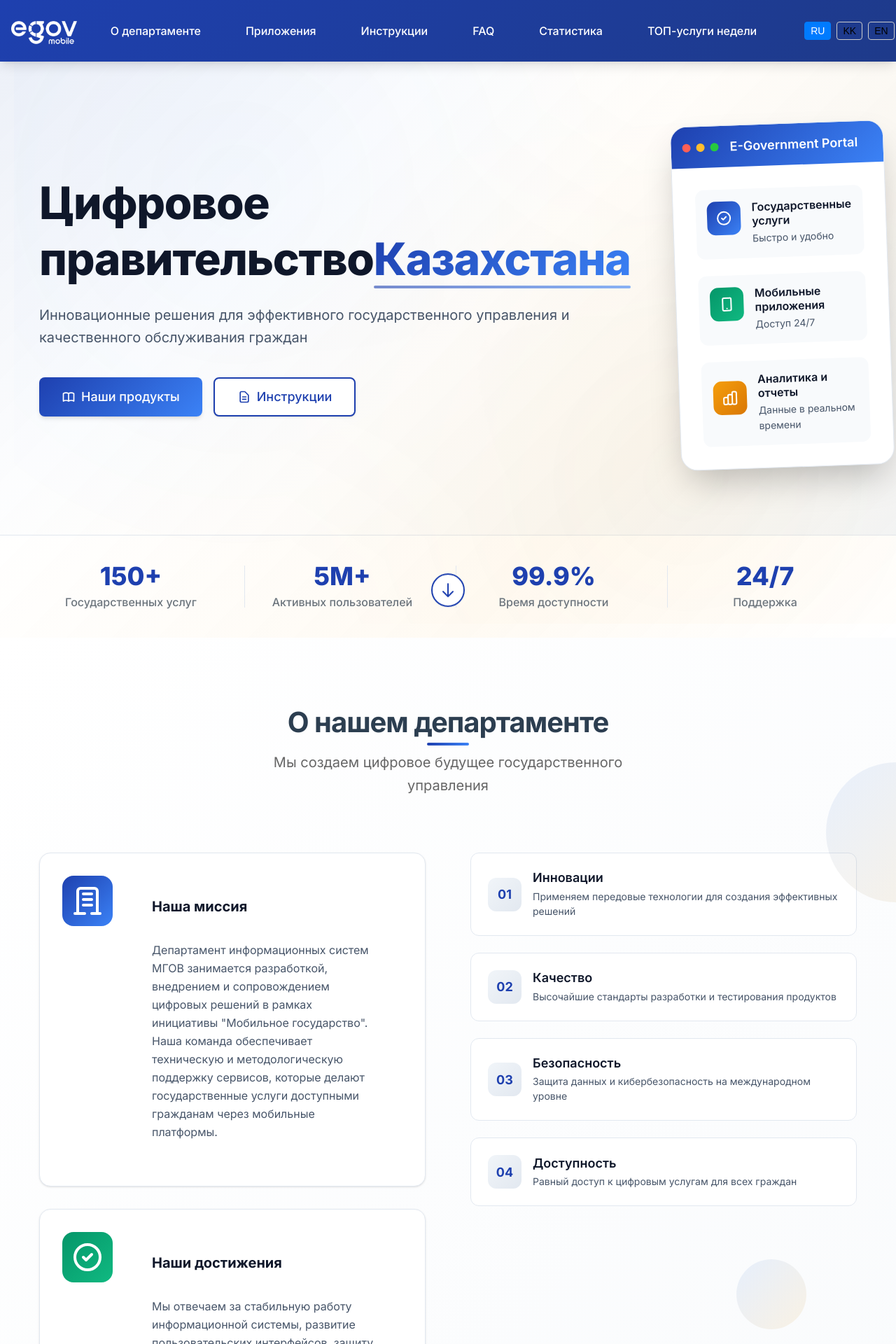
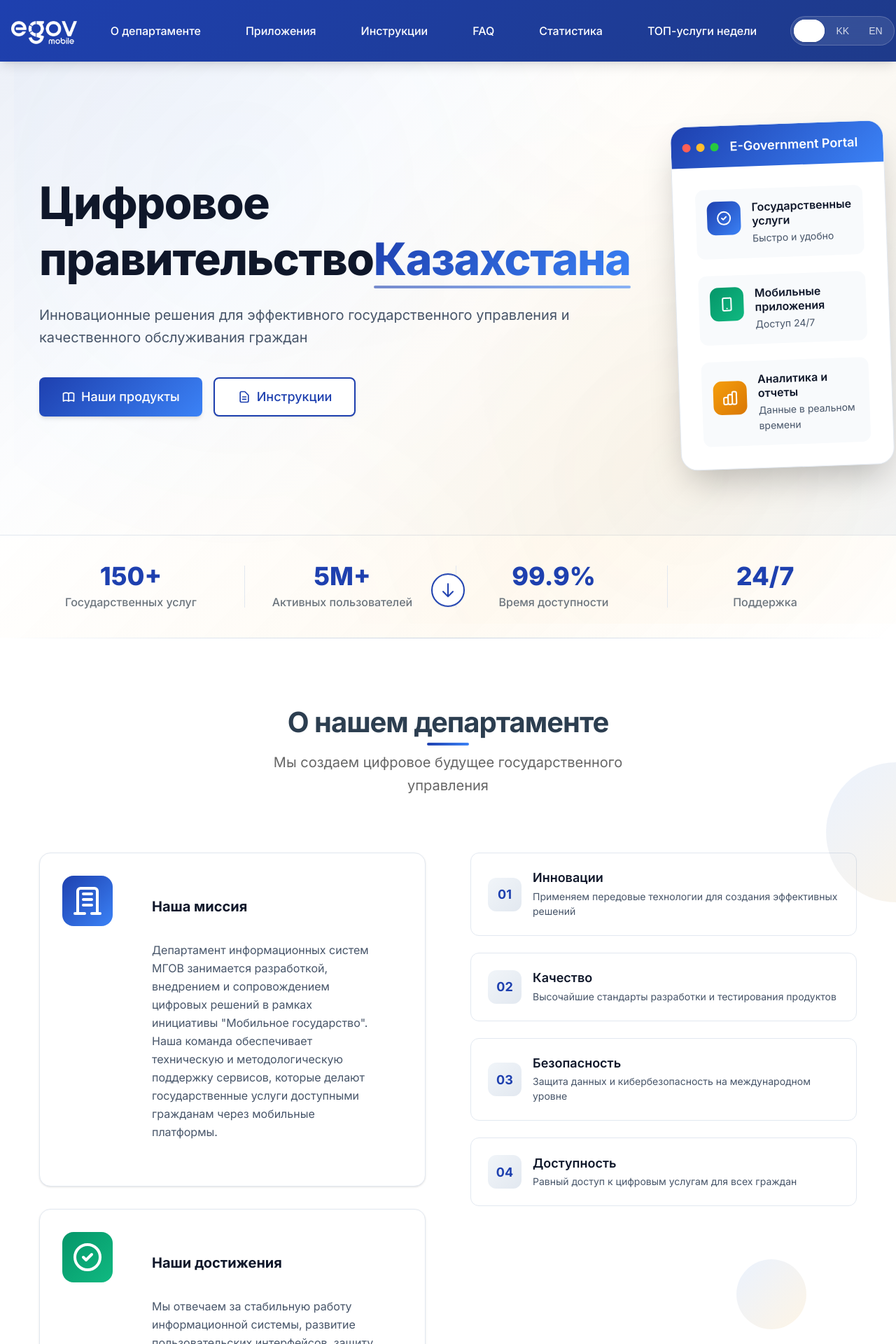
Before and after one commit to Akan15/demo, a React (Create React App) app: page / in a window 1280 px wide. Shown: the top 1920 px of the page at 70% size. Built offline with nearby package versions, Linux system fonts and the light colour scheme.

Commit message:
Create modern language selector design
cgen-5dc195cf4f464b3cbfb194c0da5df2a6

```diff
--- a/src/components/common/LanguageSelector.css
+++ b/src/components/common/LanguageSelector.css
@@ -1,31 +1,176 @@
+/* Modern Language Selector */
 .language-selector {
   display: flex;
-  gap: 8px;
-  margin-left: 20px;
+  background: rgba(255, 255, 255, 0.1);
+  border-radius: var(--radius-full);
+  padding: var(--space-xs);
+  backdrop-filter: blur(10px);
+  -webkit-backdrop-filter: blur(10px);
+  border: 1px solid rgba(255, 255, 255, 0.2);
+  gap: var(--space-xs);
+  position: relative;
+  overflow: hidden;
+}
+
+.language-selector::before {
+  content: "";
+  position: absolute;
+  top: 0;
+  left: 0;
+  right: 0;
+  bottom: 0;
+  background: rgba(255, 255, 255, 0.05);
+  border-radius: var(--radius-full);
+  opacity: 0;
+  transition: opacity var(--transition-normal);
+}
+
+.language-selector:hover::before {
+  opacity: 1;
 }
 
 .lang-btn {
-  padding: 4px 8px;
-  border: 1px solid #ccc;
+  padding: var(--space-sm) var(--space-md);
+  border: none;
   background: transparent;
-  border-radius: 4px;
+  border-radius: var(--radius-full);
   cursor: pointer;
-  font-size: 14px;
-  transition: all 0.3s ease;
+  font-size: var(--text-sm);
+  font-weight: var(--font-medium);
+  color: rgba(255, 255, 255, 0.8);
+  transition: all var(--transition-normal);
+  position: relative;
+  min-width: 40px;
+  display: flex;
+  align-items: center;
+  justify-content: center;
+}
+
+.lang-btn::before {
+  content: "";
+  position: absolute;
+  top: 0;
+  left: 0;
+  right: 0;
+  bottom: 0;
+  background: var(--bg-primary);
+  border-radius: var(--radius-full);
+  opacity: 0;
+  transform: scale(0.8);
+  transition: all var(--transition-normal);
 }
 
 .lang-btn:hover {
-  background: #f0f0f0;
+  color: var(--text-inverse);
+  transform: scale(1.05);
+}
+
+.lang-btn:hover::before {
+  opacity: 0.2;
+  transform: scale(1);
 }
 
 .lang-btn.active {
-  background: #007bff;
-  color: white;
-  border-color: #007bff;
+  color: var(--primary-blue);
+  background: var(--bg-primary);
+  box-shadow: var(--shadow-sm);
+  transform: scale(1.02);
 }
 
+.lang-btn.active::before {
+  opacity: 1;
+  transform: scale(1);
+}
+
+/* Mobile Responsive */
 @media (max-width: 768px) {
   .language-selector {
-    margin: 10px 0;
+    margin: var(--space-lg) 0;
+    background: rgba(255, 255, 255, 0.15);
+    padding: var(--space-sm);
+    justify-content: center;
+    width: fit-content;
+    margin: var(--space-lg) auto;
+  }
+
+  .lang-btn {
+    padding: var(--space-md) var(--space-lg);
+    font-size: var(--text-base);
+    min-width: 48px;
+  }
+
+  .lang-btn.active {
+    background: var(--bg-primary);
+    color: var(--primary-blue);
   }
 }
+
+@media (max-width: 480px) {
+  .language-selector {
+    margin: var(--space-xl) auto;
+  }
+
+  .lang-btn {
+    padding: var(--space-sm) var(--space-lg);
+    font-size: var(--text-sm);
+    min-width: 44px;
+  }
+}
+
+/* Focus states for accessibility */
+.lang-btn:focus {
+  outline: 2px solid var(--bg-primary);
+  outline-offset: 2px;
+}
+
+.lang-btn:focus-visible {
+  outline: 2px solid var(--primary-blue-light);
+  outline-offset: 2px;
+}
+
+/* Animation for active state changes */
+.lang-btn.active {
+  animation: activePulse 0.3s ease-out;
+}
+
+@keyframes activePulse {
+  0% {
+    transform: scale(1);
+  }
+  50% {
+    transform: scale(1.1);
+  }
+  100% {
+    transform: scale(1.02);
+  }
+}
+
+/* High contrast mode support */
+@media (prefers-contrast: high) {
+  .language-selector {
+    background: rgba(0, 0, 0, 0.8);
+    border: 2px solid var(--text-inverse);
+  }
+
+  .lang-btn {
+    color: var(--text-inverse);
+  }
+
+  .lang-btn.active {
+    background: var(--text-inverse);
+    color: var(--text-primary);
+  }
+}
+
+/* Reduced motion preference */
+@media (prefers-reduced-motion: reduce) {
+  .lang-btn,
+  .lang-btn::before,
+  .language-selector::before {
+    transition: none;
+  }
+
+  .lang-btn.active {
+    animation: none;
+  }
+}
--- a/src/pages/HomePage.css
+++ b/src/pages/HomePage.css
@@ -1,21 +1,126 @@
+/* Modern HomePage Styles */
 .home-page {
+  width: 100%;
   min-height: 100vh;
-  display: flex;
-  flex-direction: column;
-  width: 100%;
+  position: relative;
+  overflow-x: hidden;
 }
 
-.home-page > * {
-  width: 100%;
+/* Smooth scroll behavior for navigation */
+html {
+  scroll-behavior: smooth;
 }
 
-.home-page main {
-  flex: 1;
-  padding: 2rem 0;
+/* Section spacing and transitions */
+.home-page > section {
+  position: relative;
+  z-index: 1;
 }
 
+/* Add subtle transitions between sections */
+.home-page > section + section {
+  position: relative;
+}
+
+.home-page > section + section::before {
+  content: "";
+  position: absolute;
+  top: 0;
+  left: 0;
+  right: 0;
+  height: 1px;
+  background: linear-gradient(
+    90deg,
+    transparent 0%,
+    var(--gray-200) 20%,
+    var(--gray-300) 50%,
+    var(--gray-200) 80%,
+    transparent 100%
+  );
+  z-index: 2;
+}
+
+/* Enhanced section alternating backgrounds */
+.home-page > section:nth-child(even) {
+  background: var(--bg-primary);
+}
+
+.home-page > section:nth-child(odd) {
+  background: var(--gray-50);
+}
+
+/* Special styling for hero section */
+.home-page > section:first-child {
+  background: linear-gradient(
+    135deg,
+    var(--gray-50) 0%,
+    var(--bg-primary) 50%,
+    var(--gray-100) 100%
+  );
+}
+
+/* Section entrance animations */
+@keyframes sectionFadeIn {
+  from {
+    opacity: 0;
+    transform: translateY(20px);
+  }
+  to {
+    opacity: 1;
+    transform: translateY(0);
+  }
+}
+
+/* Apply animation to sections when they come into view */
+.home-page section {
+  animation: sectionFadeIn 0.8s ease-out;
+}
+
+/* Responsive adjustments */
 @media (max-width: 768px) {
   .home-page {
-    padding: 0;
+    overflow-x: hidden;
   }
 }
+
+/* Print styles */
+@media print {
+  .home-page {
+    background: white !important;
+  }
+
+  .home-page > section {
+    background: white !important;
+    break-inside: avoid;
+    page-break-inside: avoid;
+  }
+
+  .home-page > section + section::before {
+    display: none;
+  }
+}
+
+/* Accessibility improvements */
+@media (prefers-reduced-motion: reduce) {
+  .home-page section {
+    animation: none;
+  }
+
+  html {
+    scroll-behavior: auto;
+  }
+}
+
+/* Focus management for keyboard navigation */
+.home-page section:focus {
+  outline: 2px solid var(--primary-blue);
+  outline-offset: 4px;
+}
+
+/* High contrast mode support */
+@media (prefers-contrast: high) {
+  .home-page > section + section::before {
+    background: var(--text-primary);
+    height: 2px;
+  }
+}
```
